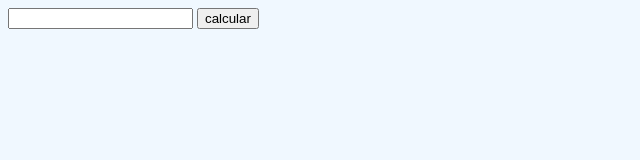
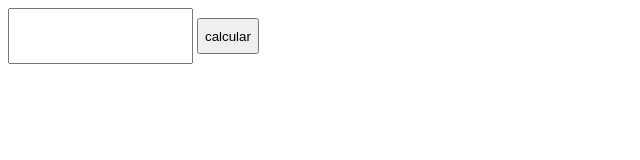
Before and after one commit to MuriloB2010/calculadora-de-media, a plain HTML site: page index.html in a window 1280 px wide. Shown: the whole page, without its empty margins (0-640 px from the left). Drawn offline with Linux system fonts and the light colour scheme.

Commit message:
fizemos pouco

```diff
--- a/estilo.css
+++ b/estilo.css
@@ -1,3 +1,11 @@
-body {
-    background-color: aliceblue;
+#button{
+    background color:#000
+    color:#fff
+    width:200px;
+    height: 36px;
+    border-radius: 20 px
 }
+
+#nota1{
+    height: 50px;
+}
```
